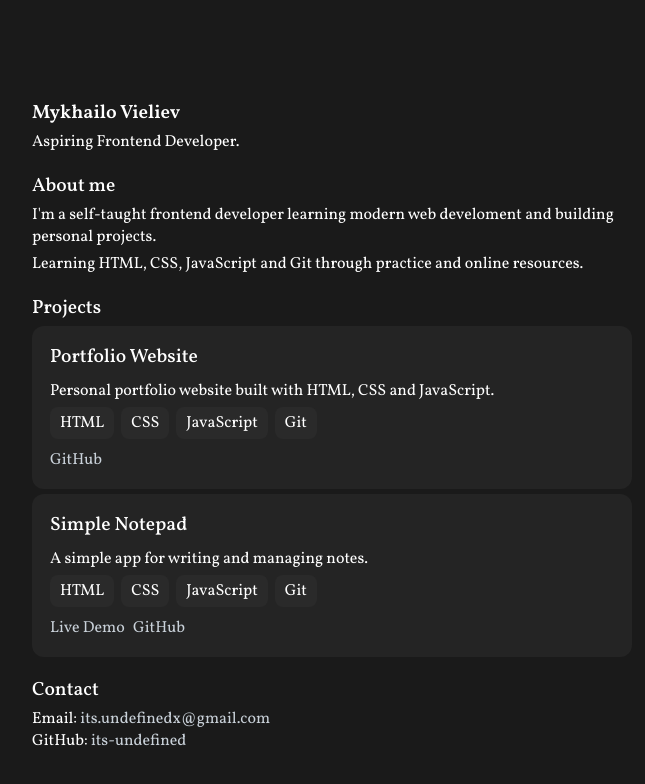
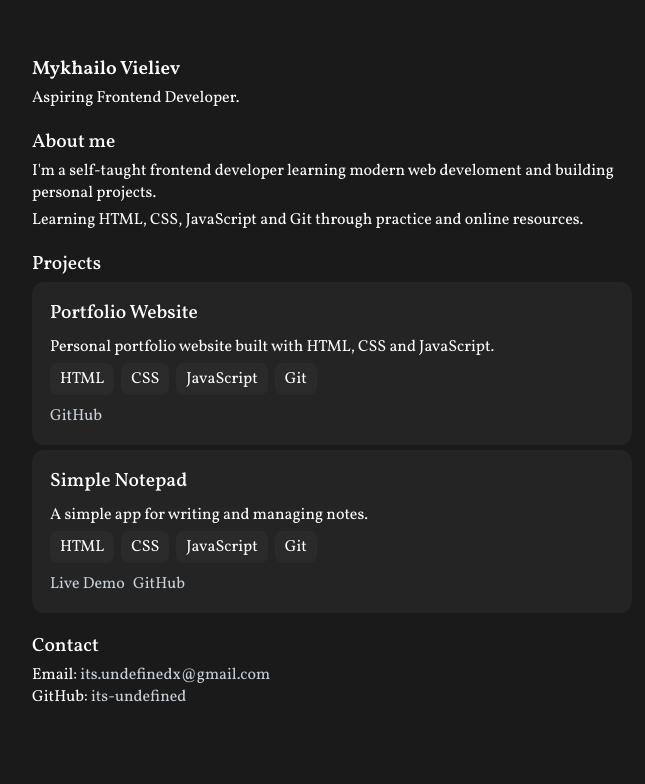
Before and after one commit to its-undefined/its-undefined.github.io, a plain HTML site: page index.html in a window 1280 px wide. Shown: the whole page, without its empty margins (308-953 px from the left). Drawn offline with Linux system fonts and the light colour scheme.

Commit message:
Fix screen height adaptation and add README information

```diff
--- a/index.html
+++ b/index.html
@@ -1,5 +1,6 @@
 <!DOCTYPE html>
 <html lang="en">
+
 <head>
   <meta charset="UTF-8">
   <meta name="viewport" content="width=device-width, initial-scale=1.0">
@@ -12,13 +13,13 @@
 </head>
 
 <body>
-    <header class="wrapper">
+  <header>
     <div>
       <h1>Mykhailo Vieliev</h1>
       <p>Aspiring Frontend Developer.</p>
     </div>
   </header>
-    <main class="wrapper">
+  <main>
     <div>
       <h2>About me</h2>
       <p>
@@ -75,4 +76,5 @@
 
   </main>
 </body>
+
 </html>
--- a/styles.css
+++ b/styles.css
@@ -4,20 +4,15 @@ body {
   font-size: 16px;
   font-family: 'Vollkorn', serif;
 
-  margin: 0;
-  min-height: 100vh;
-}
-
-.wrapper {
   max-width: 600px;
   width: calc(100% - 32px);
   margin: 0 auto;
+  margin-top: 7vh;
   padding: 0 16px;
 }
 
 h1 {
-  margin-top: 100px;
-  margin-bottom: 5px;
+  margin-bottom: 0vh;
 
   font-size: 1.2em;
   font-weight: 600;
```
Also changed, not shown: 1 other file. Lines whose indentation alone changed are shown as unchanged.
